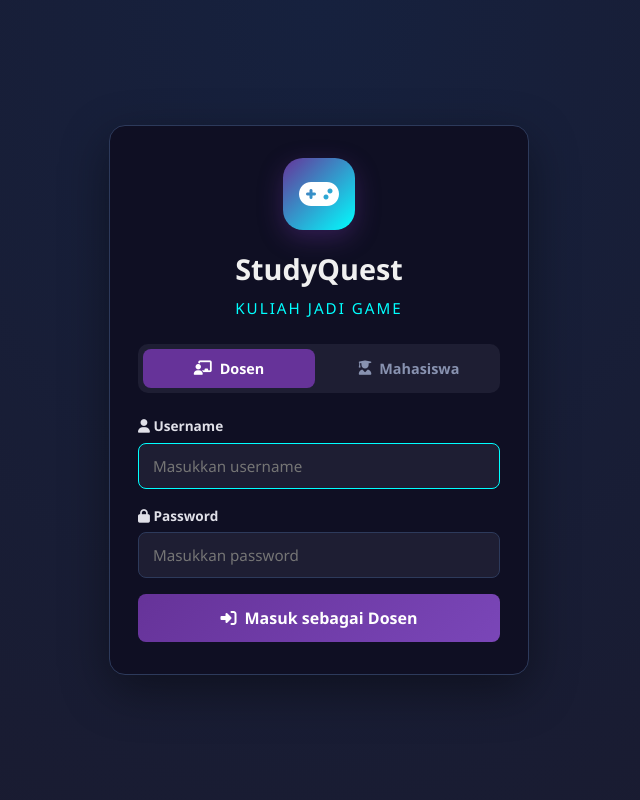
After one commit to KeziaKarundeng/studyquest, a Flask app: template templates/login.html in a window 1280 px wide. The commit adds this page. Shown: the whole page, without its empty margins (321-961 px from the left). Run offline with Flask 3, Linux system fonts and the light colour scheme; the template is opened without the code that fills it, so the values that code supplies are empty.

Commit message:
feat: login dosen/mahasiswa, batas ganti role, cek soal
- Halaman login dengan tab Dosen/Mahasiswa
- Dosen: username 'nasib', password '12345'
- Mahasiswa: nama + NIM (contoh: Kezia Karundeng, 25210136)
- Mahasiswa TIDAK bisa ganti role ke dosen
- Dosen BISA lihat sebagai mahasiswa (preview) untuk cek soal
- Halaman Cek Soal menampilkan soal per mata kuliah
- Route /logout untuk keluar
- Setup demo hanya untuk dosen

```diff
--- a/app.py
+++ b/app.py
@@ -15,37 +15,129 @@ penyimpanan = PenyimpananJSON()
 # --- Helper: Cek Role ---
 
 def role_wajib():
-    """Return True jika role sudah dipilih di session."""
+    """Return True jika role sudah login di session."""
     return session.get("role") in ("dosen", "mahasiswa")
 
 
-# --- Route Role Select ---
+def muat_kredensial():
+    """Muat data kredensial dosen & mahasiswa dari JSON."""
+    import json
+    path = os.path.join(os.path.dirname(os.path.abspath(__file__)), "data", "credentials.json")
+    if os.path.exists(path):
+        with open(path, "r", encoding="utf-8") as f:
+            return json.load(f)
+    return {"dosen": [], "mahasiswa": []}
 
-@app.route("/role-select", methods=["GET", "POST"])
-def role_select():
-    """Halaman pemilihan role: Dosen atau Mahasiswa."""
+
+def muat_soal():
+    """Muat data soal dari JSON."""
+    import json
+    path = os.path.join(os.path.dirname(os.path.abspath(__file__)), "data", "soal.json")
+    if os.path.exists(path):
+        with open(path, "r", encoding="utf-8") as f:
+            return json.load(f)
+    return []
+
+
+# --- Route Login ---
+
+@app.route("/login", methods=["GET", "POST"])
+def login():
+    """Halaman login: pilih tab Dosen/Mahasiswa lalu isi kredensial."""
+    if role_wajib():
+        return redirect(url_for("dashboard"))
+
     if request.method == "POST":
-        role = request.form.get("role")
-        if role in ("dosen", "mahasiswa"):
-            session["role"] = role
-            return redirect(url_for("dashboard"))
-    return render_template("role_select.html")
+        return _proses_login()
+
+    error = request.args.get("error", "")
+    active_tab = request.args.get("role", "dosen")
+    return render_template("login.html", error=error, active_tab=active_tab)
+
+
+@app.route("/do-login", methods=["POST"])
+def do_login():
+    """Verifikasi kredensial dan set session."""
+    if role_wajib():
+        return redirect(url_for("dashboard"))
+    return _proses_login()
+
+
+def _proses_login():
+    """Proses verifikasi kredensial dari form login."""
+    role = request.form.get("role", "")
+    creds = muat_kredensial()
+
+    if role == "dosen":
+        username = request.form.get("username", "").strip().lower()
+        password = request.form.get("password", "")
+        for d in creds.get("dosen", []):
+            if d.get("username", "").lower() == username and d.get("password") == password:
+                session.clear()
+                session["role"] = "dosen"
+                session["user_name"] = d.get("name", username.capitalize())
+                return redirect(url_for("dashboard"))
+        return render_template("login.html", error="Username atau password dosen salah.", active_tab="dosen")
+
+    elif role == "mahasiswa":
+        nama = request.form.get("nama", "").strip().lower()
+        nim = request.form.get("nim", "").strip()
+        for m in creds.get("mahasiswa", []):
+            if m.get("nama", "").lower() == nama and m.get("nim") == nim:
+                session.clear()
+                session["role"] = "mahasiswa"
+                session["user_name"] = m.get("name", nama.title())
+                session["nim"] = nim
+                return redirect(url_for("dashboard"))
+        return render_template("login.html", error="Nama atau NIM mahasiswa tidak terdaftar.", active_tab="mahasiswa")
+
+    return redirect(url_for("login"))
 
 
 @app.route("/ganti-role")
 def ganti_role():
-    """Logout role dan kembali ke pemilihan role."""
-    session.pop("role", None)
-    return redirect(url_for("role_select"))
+    """Dosen bisa pindah ke mode mahasiswa (cek soal), mahasiswa asli tidak bisa pindah ke dosen."""
+    if not role_wajib():
+        return redirect(url_for("login"))
+
+    if session.get("role") == "dosen":
+        # Dosen -> mode mahasiswa (preview untuk cek soal)
+        creds = muat_kredensial()
+        m = creds.get("mahasiswa", [{}])[0] if creds.get("mahasiswa") else {}
+        session["dosen_name"] = session.get("user_name", "Dosen")
+        session["role"] = "mahasiswa"
+        session["preview_as_dosen"] = True
+        session["user_name"] = m.get("name", "Mahasiswa")
+        session["nim"] = m.get("nim", "")
+        return redirect(url_for("dashboard"))
+
+    if session.get("preview_as_dosen"):
+        # Mode preview mahasiswa (dari dosen) -> kembali ke dosen
+        session["role"] = "dosen"
+        session["user_name"] = session.get("dosen_name", "Dosen")
+        session.pop("preview_as_dosen", None)
+        session.pop("nim", None)
+        session.pop("dosen_name", None)
+        return redirect(url_for("dashboard"))
+
+    # Mahasiswa asli -> tidak boleh ganti ke dosen
+    return redirect(url_for("dashboard"))
+
+
+@app.route("/logout")
+def logout():
+    """Hapus session dan kembali ke login."""
+    session.clear()
+    return redirect(url_for("login"))
 
 
 # --- Route Utama ---
 
 @app.route("/")
 def index():
-    """Redirect ke role select jika belum pilih, selainnya ke dashboard."""
+    """Redirect ke login jika belum login, selainnya ke dashboard."""
     if not role_wajib():
-        return redirect(url_for("role_select"))
+        return redirect(url_for("login"))
     return redirect(url_for("dashboard"))
 
 
@@ -55,7 +147,7 @@ def index():
 def dashboard():
     """Halaman dashboard utama."""
     if not role_wajib():
-        return redirect(url_for("role_select"))
+        return redirect(url_for("login"))
     pengelola = penyimpanan.baca_data()
     user = pengelola.user
     stats = pengelola.get_statistik()
@@ -69,7 +161,7 @@ def dashboard():
         'level': user.level
     }
     return render_template("dashboard.html",
-        user_name=user.name,
+        user_name=session.get("user_name", user.name),
         user_avatar=user.avatar,
         total_xp=user.total_xp,
         level=user.level,
@@ -78,6 +170,7 @@ def dashboard():
         misi_terdekat=misi_terdekat,
         user_badges=user.badges,
         role=session.get("role"),
+        preview_as_dosen=session.get("preview_as_dosen", False),
     )
 
 
@@ -319,7 +412,7 @@ def profile_post():
 def page_missions():
     """Halaman daftar misi (khusus dosen)."""
     if not role_wajib():
-        return redirect(url_for("role_select"))
+        return redirect(url_for("login"))
     if session.get("role") != "dosen":
         return redirect(url_for("dashboard"))
     return render_template("missions.html")
@@ -328,7 +421,7 @@ def page_missions():
 def page_achievements():
     """Halaman pencapaian."""
     if not role_wajib():
-        return redirect(url_for("role_select"))
+        return redirect(url_for("login"))
     pengelola = penyimpanan.baca_data()
     user = pengelola.user
 
@@ -381,7 +474,7 @@ def page_achievements():
 def page_history():
     """Halaman riwayat."""
     if not role_wajib():
-        return redirect(url_for("role_select"))
+        return redirect(url_for("login"))
     pengelola = penyimpanan.baca_data()
     selesai_list = [m for m in pengelola._misi_list if m.status == "selesai"]
     selesai_list.sort(key=lambda x: x.diselesaikan_pada or "", reverse=True)
@@ -398,11 +491,11 @@ def page_history():
 def page_profile():
     """Halaman profil."""
     if not role_wajib():
-        return redirect(url_for("role_select"))
+        return redirect(url_for("login"))
     pengelola = penyimpanan.baca_data()
     user = pengelola.user
     return render_template("profile.html",
-        user_name=user.name,
+        user_name=session.get("user_name", user.name),
         user_avatar=user.avatar,
         total_xp=user.total_xp,
         level=user.level,
@@ -411,11 +504,29 @@ def page_profile():
     )
 
 
+@app.route("/cek-soal")
+def page_cek_soal():
+    """Halaman cek soal (khusus mahasiswa / dosen preview sebagai mahasiswa)."""
+    if not role_wajib():
+        return redirect(url_for("login"))
+    if session.get("role") != "mahasiswa":
+        return redirect(url_for("dashboard"))
+    soal_list = muat_soal()
+    return render_template("soal.html",
+        soal_list=soal_list,
+        user_name=session.get("user_name", "Mahasiswa"),
+        role=session.get("role"),
+        preview_as_dosen=session.get("preview_as_dosen", False),
+    )
+
+
 # --- Static Data Demo (dijalankan sekali) ---
 
 @app.route("/setup-demo", methods=["POST"])
 def setup_demo():
-    """Setup data demo awal (hanya sekali)."""
+    """Setup data demo awal (hanya untuk dosen)."""
+    if session.get("role") != "dosen":
+        return jsonify({"status": "error", "pesan": "Hanya dosen yang boleh setup demo"}), 403
     pengelola = penyimpanan.baca_data()
 
     # Cek apakah sudah ada data demo (lihat apakah misi ada dengan demo flag)
--- a/static/app.js
+++ b/static/app.js
@@ -178,6 +178,7 @@ function loadPageContent(page) {
     const contentMap = {
         'dashboard': '/dashboard',
         'missions': '/missions',
+        'cek-soal': '/cek-soal',
         'achievements': '/achievements',
         'history': '/history',
         'profile': '/profile'
@@ -221,6 +222,7 @@ document.querySelectorAll('.sidebar nav ul li a').forEach(link => {
         const pageMap = {
             'nav-dashboard': 'dashboard',
             'nav-missions': 'missions',
+            'nav-cek-soal': 'cek-soal',
             'nav-achievements': 'achievements',
             'nav-history': 'history',
             'nav-profile': 'profile'
--- a/static/style.css
+++ b/static/style.css
@@ -1093,6 +1093,253 @@ tr:hover {
     color: var(--warning);
 }
 
+/* Logout */
+.nav-logout a {
+    color: var(--text-muted);
+    font-size: 0.85rem;
+    margin-top: 8px;
+}
+
+.nav-logout a:hover {
+    color: var(--danger);
+}
+
+/* Nama user di sidebar */
+.sidebar-user {
+    color: var(--text-light);
+    font-size: 0.85rem;
+    margin-top: 6px;
+    font-weight: 600;
+}
+
+/* ============ LOGIN PAGE ============ */
+.login-page {
+    min-height: 100vh;
+    display: flex;
+    align-items: center;
+    justify-content: center;
+    background: radial-gradient(ellipse at top, var(--bg-secondary), var(--bg-primary));
+    padding: 24px;
+}
+
+.login-container {
+    width: 100%;
+    max-width: 420px;
+    background: var(--bg-card);
+    border: 1px solid var(--border);
+    border-radius: 16px;
+    padding: 32px 28px;
+    text-align: center;
+    box-shadow: 0 16px 48px rgba(0, 0, 0, 0.4);
+}
+
+.login-header {
+    margin-bottom: 24px;
+}
+
+.login-header h1 {
+    font-size: 1.8rem;
+    color: var(--text-primary);
+}
+
+.login-error {
+    background: rgba(255, 71, 87, 0.12);
+    border: 1px solid var(--danger);
+    color: var(--danger);
+    padding: 10px 14px;
+    border-radius: 8px;
+    font-size: 0.85rem;
+    margin-bottom: 18px;
+    text-align: left;
+}
+
+.login-tabs {
+    display: grid;
+    grid-template-columns: 1fr 1fr;
+    gap: 8px;
+    margin-bottom: 22px;
+    background: var(--bg-input);
+    padding: 5px;
+    border-radius: 10px;
+}
+
+.login-tab {
+    background: transparent;
+    border: none;
+    color: var(--text-muted);
+    padding: 10px;
+    border-radius: 8px;
+    cursor: pointer;
+    font-family: inherit;
+    font-size: 0.9rem;
+    font-weight: 600;
+    transition: all 0.2s;
+    display: flex;
+    align-items: center;
+    justify-content: center;
+    gap: 8px;
+}
+
+.login-tab.active {
+    background: var(--primary);
+    color: white;
+}
+
+.login-form {
+    display: none;
+    text-align: left;
+}
+
+.login-form.active {
+    display: block;
+}
+
+.login-form .form-group {
+    margin-bottom: 16px;
+}
+
+.login-form label {
+    display: block;
+    color: var(--text-light);
+    font-size: 0.85rem;
+    margin-bottom: 6px;
+    font-weight: 600;
+}
+
+.login-form input {
+    width: 100%;
+    background: var(--bg-input);
+    border: 1px solid var(--border);
+    color: var(--text-primary);
+    padding: 12px 14px;
+    border-radius: 8px;
+    font-family: inherit;
+    font-size: 0.95rem;
+    outline: none;
+    transition: border-color 0.2s;
+}
+
+.login-form input:focus {
+    border-color: var(--secondary);
+}
+
+.btn-login {
+    width: 100%;
+    padding: 13px;
+    border: none;
+    border-radius: 8px;
+    font-family: inherit;
+    font-size: 1rem;
+    font-weight: 700;
+    color: white;
+    cursor: pointer;
+    margin-top: 8px;
+    transition: filter 0.2s, transform 0.1s;
+    display: flex;
+    align-items: center;
+    justify-content: center;
+    gap: 8px;
+}
+
+.btn-dosen {
+    background: linear-gradient(135deg, var(--primary), var(--primary-hover));
+}
+
+.btn-mahasiswa {
+    background: linear-gradient(135deg, var(--success-dim), var(--success));
+    color: #0a2a1a;
+}
+
+.btn-login:hover {
+    filter: brightness(1.1);
+}
+
+.btn-login:active {
+    transform: scale(0.98);
+}
+
+/* ============ HALAMAN SOAL ============ */
+.soal-subtitle {
+    color: var(--text-muted);
+    margin-bottom: 20px;
+    font-size: 0.9rem;
+}
+
+.soal-list {
+    display: grid;
+    gap: 18px;
+}
+
+.soal-card {
+    background: var(--bg-card);
+    border: 1px solid var(--border);
+    border-radius: 12px;
+    padding: 20px;
+}
+
+.soal-header {
+    display: flex;
+    justify-content: space-between;
+    align-items: center;
+    margin-bottom: 12px;
+}
+
+.soal-mk-badge {
+    background: rgba(102, 51, 153, 0.3);
+    color: var(--primary-hover);
+    border: 1px solid var(--primary-hover);
+    font-size: 0.72rem;
+    font-weight: 700;
+    padding: 4px 12px;
+    border-radius: 999px;
+    text-transform: uppercase;
+    letter-spacing: 0.5px;
+}
+
+.soal-number {
+    color: var(--text-muted);
+    font-size: 0.8rem;
+    font-weight: 600;
+}
+
+.soal-pertanyaan {
+    color: var(--text-primary);
+    font-size: 1rem;
+    margin-bottom: 14px;
+    line-height: 1.5;
+}
+
+.soal-pilihan {
+    list-style: none;
+    display: grid;
+    gap: 8px;
+    margin-bottom: 14px;
+}
+
+.soal-pilihan-item {
+    background: var(--bg-input);
+    border: 1px solid var(--border);
+    border-radius: 8px;
+    padding: 10px 14px;
+    color: var(--text-light);
+    font-size: 0.9rem;
+}
+
+.pilihan-label {
+    color: var(--secondary);
+    font-weight: 700;
+    margin-right: 6px;
+}
+
+.soal-jawaban {
+    background: rgba(0, 255, 136, 0.08);
+    border: 1px solid var(--success-dim);
+    color: var(--success);
+    padding: 10px 14px;
+    border-radius: 8px;
+    font-size: 0.85rem;
+}
+
 @media (max-width: 480px) {
     .role-cards {
         grid-template-columns: 1fr;
@@ -1101,4 +1348,8 @@ tr:hover {
     .role-select-header h1 {
         font-size: 1.8rem;
     }
+
+    .login-container {
+        padding: 24px 18px;
+    }
 }
--- /dev/null
+++ b/templates/login.html
@@ -0,0 +1,79 @@
+<!DOCTYPE html>
+<html lang="id">
+<head>
+    <meta charset="UTF-8">
+    <meta name="viewport" content="width=device-width, initial-scale=1.0">
+    <title>StudyQuest - Login</title>
+    <link rel="stylesheet" href="{{ url_for('static', filename='style.css') }}">
+    <link rel="stylesheet" href="https://cdnjs.cloudflare.com/ajax/libs/font-awesome/6.5.0/css/all.min.css">
+</head>
+<body>
+    <div class="login-page">
+        <div class="login-container">
+            <div class="login-header">
+                <div class="role-logo">
+                    <i class="fas fa-gamepad"></i>
+                </div>
+                <h1>StudyQuest</h1>
+                <p class="role-subtitle">Kuliah Jadi Game</p>
+            </div>
+
+            {% if error %}
+            <div class="login-error">
+                <i class="fas fa-exclamation-circle"></i> {{ error }}
+            </div>
+            {% endif %}
+
+            <div class="login-tabs">
+                <button type="button" class="login-tab {% if active_tab != 'mahasiswa' %}active{% endif %}" id="tab-dosen" onclick="switchTab('dosen')">
+                    <i class="fas fa-chalkboard-teacher"></i> Dosen
+                </button>
+                <button type="button" class="login-tab {% if active_tab == 'mahasiswa' %}active{% endif %}" id="tab-mahasiswa" onclick="switchTab('mahasiswa')">
+                    <i class="fas fa-user-graduate"></i> Mahasiswa
+                </button>
+            </div>
+
+            <div class="login-form-wrapper">
+                <form method="POST" action="{{ url_for('do_login') }}" class="login-form {% if active_tab != 'mahasiswa' %}active{% endif %}" id="form-dosen">
+                    <input type="hidden" name="role" value="dosen">
+                    <div class="form-group">
+                        <label><i class="fas fa-user"></i> Username</label>
+                        <input type="text" name="username" placeholder="Masukkan username" required autofocus>
+                    </div>
+                    <div class="form-group">
+                        <label><i class="fas fa-lock"></i> Password</label>
+                        <input type="password" name="password" placeholder="Masukkan password" required>
+                    </div>
+                    <button type="submit" class="btn-login btn-dosen">
+                        <i class="fas fa-sign-in-alt"></i> Masuk sebagai Dosen
+                    </button>
+                </form>
+
+                <form method="POST" action="{{ url_for('do_login') }}" class="login-form {% if active_tab == 'mahasiswa' %}active{% endif %}" id="form-mahasiswa">
+                    <input type="hidden" name="role" value="mahasiswa">
+                    <div class="form-group">
+                        <label><i class="fas fa-user"></i> Nama Lengkap</label>
+                        <input type="text" name="nama" placeholder="Contoh: Kezia Karundeng" required>
+                    </div>
+                    <div class="form-group">
+                        <label><i class="fas fa-id-card"></i> NIM</label>
+                        <input type="text" name="nim" placeholder="Contoh: 25210136" required>
+                    </div>
+                    <button type="submit" class="btn-login btn-mahasiswa">
+                        <i class="fas fa-sign-in-alt"></i> Masuk sebagai Mahasiswa
+                    </button>
+                </form>
+            </div>
+        </div>
+    </div>
+
+    <script>
+    function switchTab(role) {
+        document.getElementById('tab-dosen').classList.toggle('active', role === 'dosen');
+        document.getElementById('tab-mahasiswa').classList.toggle('active', role === 'mahasiswa');
+        document.getElementById('form-dosen').classList.toggle('active', role === 'dosen');
+        document.getElementById('form-mahasiswa').classList.toggle('active', role === 'mahasiswa');
+    }
+    </script>
+</body>
+</html>
```
Also changed, not shown: data/credentials.json (added, +16 -0 lines), data/soal.json (added, +86 -0 lines), templates/base.html (+8 -1 lines), templates/soal.html (added, +32 -0 lines).
